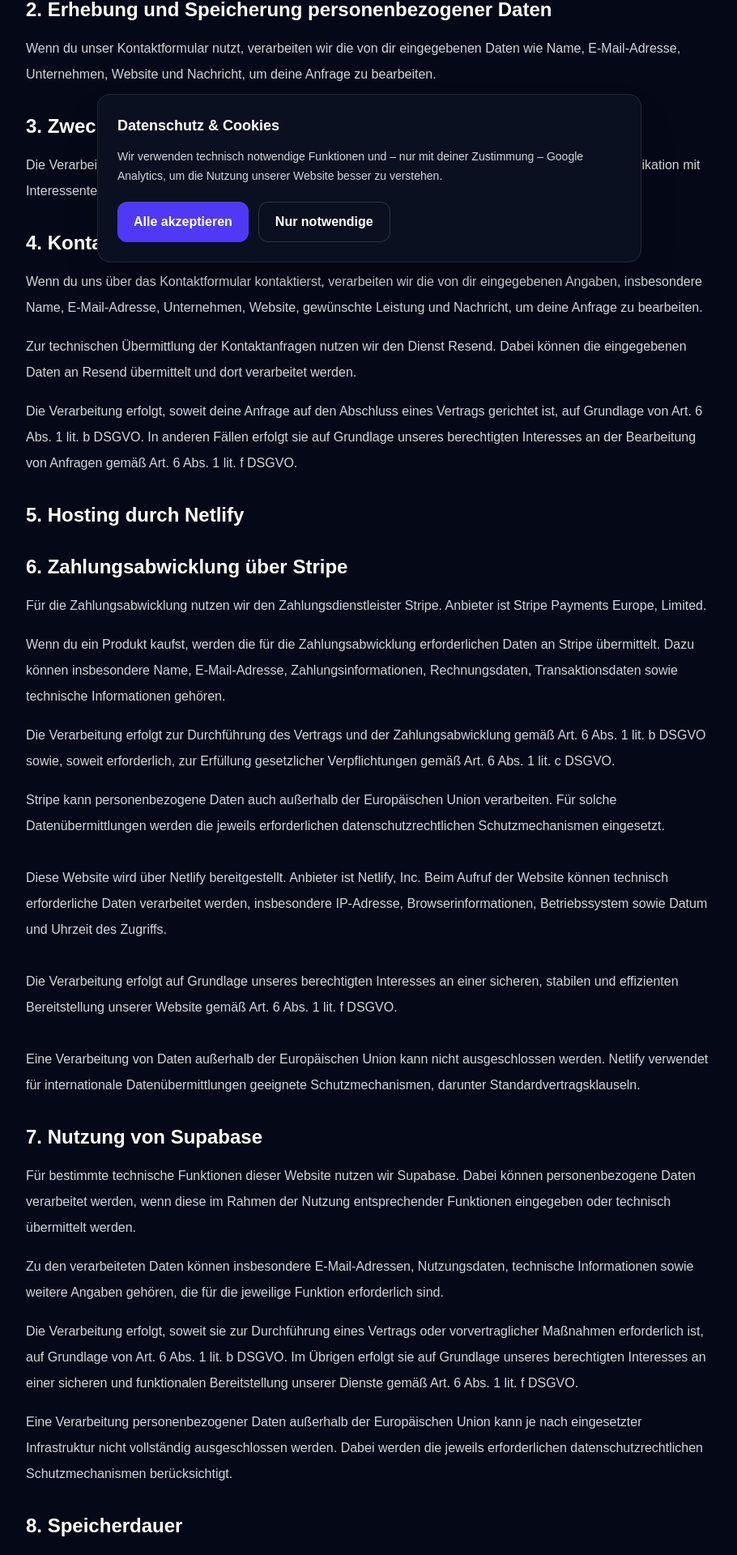
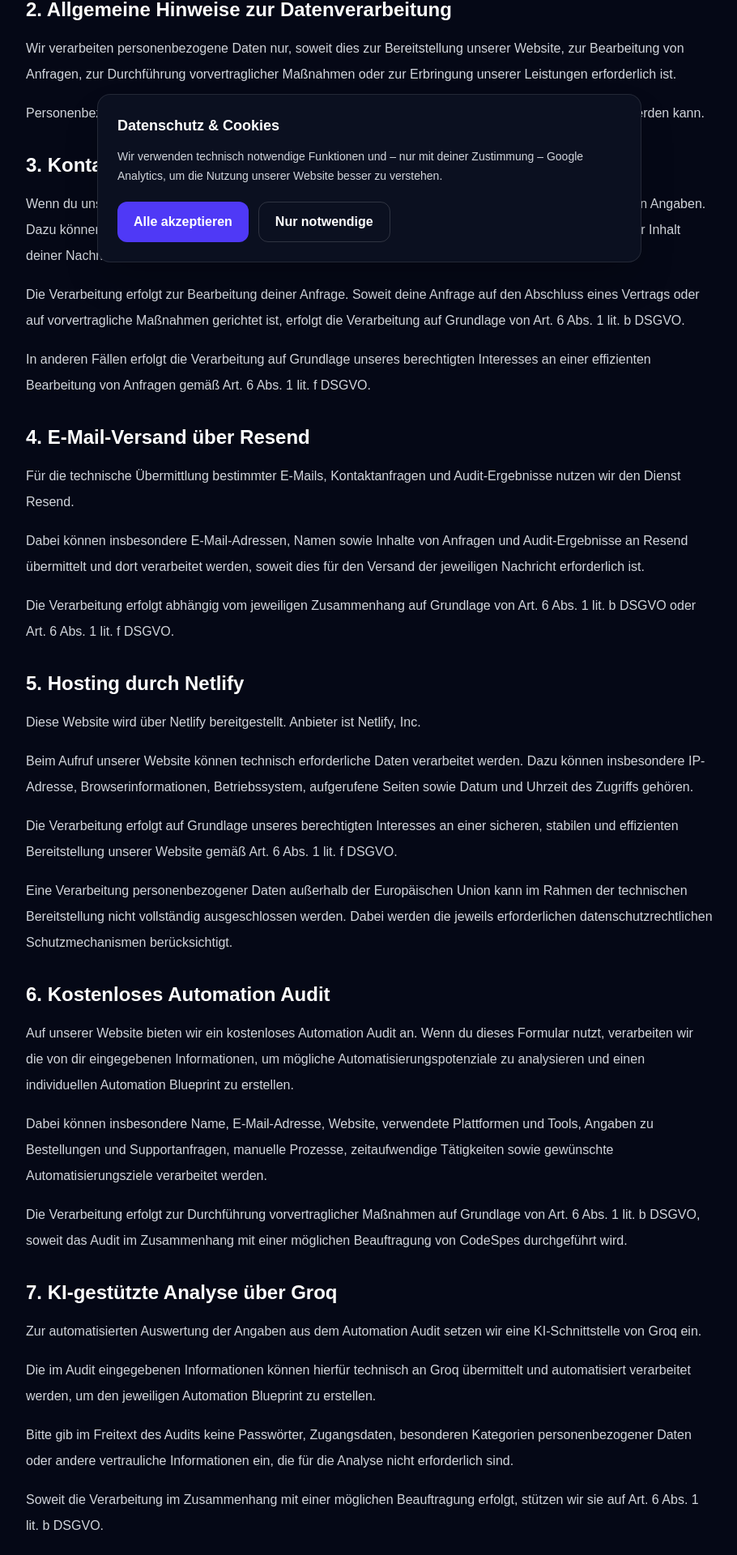
Before and after one commit to ZagFlow44/ZagFlow, a Next.js app: page /datenschutz in a window 1280 px wide. Shown: the part 460-2380 px from the top of the page at 81% size, without its empty margins (184-1094 px from the left). Built offline with nearby package versions, Linux system fonts and the light colour scheme.

Commit message:
Update privacy policy and consent withdrawal

```diff
--- a/app/datenschutz/page.tsx
+++ b/app/datenschutz/page.tsx
@@ -23,6 +23,7 @@ export default function Datenschutz() {
           <h2 className="text-2xl font-semibold text-white">
             1. Verantwortlicher
           </h2>
+
           <p className="mt-4">
             Verantwortlich für die Datenverarbeitung auf dieser Website ist:
             <br />
@@ -40,47 +41,69 @@ export default function Datenschutz() {
 
         <section>
           <h2 className="text-2xl font-semibold text-white">
-              2. Erhebung und Speicherung personenbezogener Daten
+            2. Allgemeine Hinweise zur Datenverarbeitung
           </h2>
+
           <p className="mt-4">
-              Wenn du unser Kontaktformular nutzt, verarbeiten wir die von dir
-              eingegebenen Daten wie Name, E-Mail-Adresse, Unternehmen, Website
-              und Nachricht, um deine Anfrage zu bearbeiten.
+            Wir verarbeiten personenbezogene Daten nur, soweit dies zur
+            Bereitstellung unserer Website, zur Bearbeitung von Anfragen, zur
+            Durchführung vorvertraglicher Maßnahmen oder zur Erbringung unserer
+            Leistungen erforderlich ist.
+          </p>
+
+          <p className="mt-4">
+            Personenbezogene Daten sind alle Informationen, mit denen eine
+            Person direkt oder indirekt identifiziert werden kann.
           </p>
         </section>
 
         <section>
           <h2 className="text-2xl font-semibold text-white">
-              3. Zweck der Verarbeitung
+            3. Kontaktaufnahme und Kontaktformular
           </h2>
+
           <p className="mt-4">
-              Die Verarbeitung erfolgt zur Beantwortung von Anfragen, zur
-              Vorbereitung von Angeboten und zur Kommunikation mit Interessenten.
+            Wenn du uns über das Kontaktformular oder per E-Mail kontaktierst,
+            verarbeiten wir die von dir übermittelten Angaben. Dazu können
+            insbesondere Name, E-Mail-Adresse, Unternehmen, Website, gewünschte
+            Leistung sowie der Inhalt deiner Nachricht gehören.
+          </p>
+
+          <p className="mt-4">
+            Die Verarbeitung erfolgt zur Bearbeitung deiner Anfrage. Soweit
+            deine Anfrage auf den Abschluss eines Vertrags oder auf
+            vorvertragliche Maßnahmen gerichtet ist, erfolgt die Verarbeitung
+            auf Grundlage von Art. 6 Abs. 1 lit. b DSGVO.
+          </p>
+
+          <p className="mt-4">
+            In anderen Fällen erfolgt die Verarbeitung auf Grundlage unseres
+            berechtigten Interesses an einer effizienten Bearbeitung von
+            Anfragen gemäß Art. 6 Abs. 1 lit. f DSGVO.
           </p>
         </section>
 
         <section>
           <h2 className="text-2xl font-semibold text-white">
-    4. Kontaktformular und E-Mail-Versand
+            4. E-Mail-Versand über Resend
           </h2>
 
           <p className="mt-4">
-    Wenn du uns über das Kontaktformular kontaktierst, verarbeiten wir die von
-    dir eingegebenen Angaben, insbesondere Name, E-Mail-Adresse, Unternehmen,
-    Website, gewünschte Leistung und Nachricht, um deine Anfrage zu bearbeiten.
+            Für die technische Übermittlung bestimmter E-Mails,
+            Kontaktanfragen und Audit-Ergebnisse nutzen wir den Dienst Resend.
           </p>
 
           <p className="mt-4">
-    Zur technischen Übermittlung der Kontaktanfragen nutzen wir den Dienst
-    Resend. Dabei können die eingegebenen Daten an Resend übermittelt und dort
-    verarbeitet werden.
+            Dabei können insbesondere E-Mail-Adressen, Namen sowie Inhalte von
+            Anfragen und Audit-Ergebnisse an Resend übermittelt und dort
+            verarbeitet werden, soweit dies für den Versand der jeweiligen
+            Nachricht erforderlich ist.
           </p>
 
           <p className="mt-4">
-    Die Verarbeitung erfolgt, soweit deine Anfrage auf den Abschluss eines
-    Vertrags gerichtet ist, auf Grundlage von Art. 6 Abs. 1 lit. b DSGVO.
-    In anderen Fällen erfolgt sie auf Grundlage unseres berechtigten Interesses
-    an der Bearbeitung von Anfragen gemäß Art. 6 Abs. 1 lit. f DSGVO.
+            Die Verarbeitung erfolgt abhängig vom jeweiligen Zusammenhang auf
+            Grundlage von Art. 6 Abs. 1 lit. b DSGVO oder Art. 6 Abs. 1 lit. f
+            DSGVO.
           </p>
         </section>
 
@@ -89,125 +112,308 @@ export default function Datenschutz() {
             5. Hosting durch Netlify
           </h2>
 
+          <p className="mt-4">
+            Diese Website wird über Netlify bereitgestellt. Anbieter ist
+            Netlify, Inc.
+          </p>
 
+          <p className="mt-4">
+            Beim Aufruf unserer Website können technisch erforderliche Daten
+            verarbeitet werden. Dazu können insbesondere IP-Adresse,
+            Browserinformationen, Betriebssystem, aufgerufene Seiten sowie
+            Datum und Uhrzeit des Zugriffs gehören.
+          </p>
+
+          <p className="mt-4">
+            Die Verarbeitung erfolgt auf Grundlage unseres berechtigten
+            Interesses an einer sicheren, stabilen und effizienten
+            Bereitstellung unserer Website gemäß Art. 6 Abs. 1 lit. f DSGVO.
+          </p>
+
+          <p className="mt-4">
+            Eine Verarbeitung personenbezogener Daten außerhalb der
+            Europäischen Union kann im Rahmen der technischen Bereitstellung
+            nicht vollständig ausgeschlossen werden. Dabei werden die jeweils
+            erforderlichen datenschutzrechtlichen Schutzmechanismen
+            berücksichtigt.
+          </p>
         </section>
 
         <section>
           <h2 className="text-2xl font-semibold text-white">
-    6. Zahlungsabwicklung über Stripe
+            6. Kostenloses Automation Audit
           </h2>
 
           <p className="mt-4">
-    Für die Zahlungsabwicklung nutzen wir den Zahlungsdienstleister Stripe.
-    Anbieter ist Stripe Payments Europe, Limited.
+            Auf unserer Website bieten wir ein kostenloses Automation Audit an.
+            Wenn du dieses Formular nutzt, verarbeiten wir die von dir
+            eingegebenen Informationen, um mögliche
+            Automatisierungspotenziale zu analysieren und einen individuellen
+            Automation Blueprint zu erstellen.
           </p>
 
           <p className="mt-4">
-    Wenn du ein Produkt kaufst, werden die für die Zahlungsabwicklung
-    erforderlichen Daten an Stripe übermittelt. Dazu können insbesondere
-    Name, E-Mail-Adresse, Zahlungsinformationen, Rechnungsdaten,
-    Transaktionsdaten sowie technische Informationen gehören.
+            Dabei können insbesondere Name, E-Mail-Adresse, Website,
+            verwendete Plattformen und Tools, Angaben zu Bestellungen und
+            Supportanfragen, manuelle Prozesse, zeitaufwendige Tätigkeiten
+            sowie gewünschte Automatisierungsziele verarbeitet werden.
           </p>
 
           <p className="mt-4">
-    Die Verarbeitung erfolgt zur Durchführung des Vertrags und der
-    Zahlungsabwicklung gemäß Art. 6 Abs. 1 lit. b DSGVO sowie, soweit
-    erforderlich, zur Erfüllung gesetzlicher Verpflichtungen gemäß
-    Art. 6 Abs. 1 lit. c DSGVO.
+            Die Verarbeitung erfolgt zur Durchführung vorvertraglicher
+            Maßnahmen auf Grundlage von Art. 6 Abs. 1 lit. b DSGVO, soweit das
+            Audit im Zusammenhang mit einer möglichen Beauftragung von
+            CodeSpes durchgeführt wird.
+          </p>
+        </section>
+
+        <section>
+          <h2 className="text-2xl font-semibold text-white">
+            7. KI-gestützte Analyse über Groq
+          </h2>
+
+          <p className="mt-4">
+            Zur automatisierten Auswertung der Angaben aus dem Automation Audit
+            setzen wir eine KI-Schnittstelle von Groq ein.
           </p>
 
           <p className="mt-4">
-    Stripe kann personenbezogene Daten auch außerhalb der Europäischen Union
-    verarbeiten. Für solche Datenübermittlungen werden die jeweils
-    erforderlichen datenschutzrechtlichen Schutzmechanismen eingesetzt.
+            Die im Audit eingegebenen Informationen können hierfür technisch an
+            Groq übermittelt und automatisiert verarbeitet werden, um den
+            jeweiligen Automation Blueprint zu erstellen.
+          </p>
+
+          <p className="mt-4">
+            Bitte gib im Freitext des Audits keine Passwörter, Zugangsdaten,
+            besonderen Kategorien personenbezogener Daten oder andere
+            vertrauliche Informationen ein, die für die Analyse nicht
+            erforderlich sind.
+          </p>
+
+          <p className="mt-4">
+            Soweit die Verarbeitung im Zusammenhang mit einer möglichen
+            Beauftragung erfolgt, stützen wir sie auf Art. 6 Abs. 1 lit. b
+            DSGVO.
           </p>
         </section>
 
+        <section>
+          <h2 className="text-2xl font-semibold text-white">
+            8. Nutzung von Supabase
+          </h2>
+
           <p className="mt-4">
-    Diese Website wird über Netlify bereitgestellt. Anbieter ist Netlify, Inc.
-    Beim Aufruf der Website können technisch erforderliche Daten verarbeitet
-    werden, insbesondere IP-Adresse, Browserinformationen, Betriebssystem sowie
-    Datum und Uhrzeit des Zugriffs.
+            Für die Speicherung und technische Verarbeitung bestimmter Daten
+            nutzen wir Supabase.
           </p>
 
           <p className="mt-4">
-    Die Verarbeitung erfolgt auf Grundlage unseres berechtigten Interesses an
-    einer sicheren, stabilen und effizienten Bereitstellung unserer Website
+            Dabei können insbesondere die im Automation Audit angegebenen
+            Informationen, Kontaktdaten, technische Informationen sowie der
+            daraus generierte Automation Blueprint gespeichert werden.
+          </p>
+
+          <p className="mt-4">
+            Die Verarbeitung erfolgt, soweit sie zur Durchführung
+            vorvertraglicher Maßnahmen oder eines Vertrags erforderlich ist,
+            auf Grundlage von Art. 6 Abs. 1 lit. b DSGVO.
+          </p>
+
+          <p className="mt-4">
+            Im Übrigen erfolgt sie auf Grundlage unseres berechtigten Interesses
+            an einer sicheren und funktionalen Bereitstellung unserer Dienste
             gemäß Art. 6 Abs. 1 lit. f DSGVO.
           </p>
 
           <p className="mt-4">
-    Eine Verarbeitung von Daten außerhalb der Europäischen Union kann nicht
-    ausgeschlossen werden. Netlify verwendet für internationale
-    Datenübermittlungen geeignete Schutzmechanismen, darunter
-    Standardvertragsklauseln.
-  </p>
-
-
-
-
-<section>
-  <h2 className="text-2xl font-semibold text-white">
-    7. Nutzung von Supabase
-  </h2>
-
-  <p className="mt-4">
-    Für bestimmte technische Funktionen dieser Website nutzen wir Supabase.
-    Dabei können personenbezogene Daten verarbeitet werden, wenn diese im
-    Rahmen der Nutzung entsprechender Funktionen eingegeben oder technisch
-    übermittelt werden.
-  </p>
-
-  <p className="mt-4">
-    Zu den verarbeiteten Daten können insbesondere E-Mail-Adressen,
-    Nutzungsdaten, technische Informationen sowie weitere Angaben gehören,
-    die für die jeweilige Funktion erforderlich sind.
-  </p>
-
-  <p className="mt-4">
-    Die Verarbeitung erfolgt, soweit sie zur Durchführung eines Vertrags oder
-    vorvertraglicher Maßnahmen erforderlich ist, auf Grundlage von Art. 6
-    Abs. 1 lit. b DSGVO. Im Übrigen erfolgt sie auf Grundlage unseres
-    berechtigten Interesses an einer sicheren und funktionalen Bereitstellung
-    unserer Dienste gemäß Art. 6 Abs. 1 lit. f DSGVO.
-  </p>
-
-  <p className="mt-4">
-    Eine Verarbeitung personenbezogener Daten außerhalb der Europäischen Union
-    kann je nach eingesetzter Infrastruktur nicht vollständig ausgeschlossen
-    werden. Dabei werden die jeweils erforderlichen datenschutzrechtlichen
+            Eine Verarbeitung personenbezogener Daten außerhalb der
+            Europäischen Union kann abhängig von der eingesetzten technischen
+            Infrastruktur nicht vollständig ausgeschlossen werden. Dabei werden
+            die jeweils erforderlichen datenschutzrechtlichen
             Schutzmechanismen berücksichtigt.
           </p>
         </section>
 
         <section>
           <h2 className="text-2xl font-semibold text-white">
-    8. Speicherdauer
+            9. Zahlungsabwicklung über Stripe
           </h2>
 
           <p className="mt-4">
-    Personenbezogene Daten werden nur so lange gespeichert, wie dies für die
-    Bearbeitung deiner Anfrage erforderlich ist. Eine längere Speicherung kann
-    erfolgen, wenn gesetzliche Aufbewahrungspflichten bestehen.
+            Für die Zahlungsabwicklung beim Kauf unserer digitalen Produkte,
+            Automatisierungs-Workflows und sonstigen kostenpflichtigen
+            Leistungen nutzen wir den Zahlungsdienstleister Stripe.
+          </p>
+
+          <p className="mt-4">
+            Anbieter für Kunden im Europäischen Wirtschaftsraum ist Stripe
+            Payments Europe, Limited.
+          </p>
+
+          <p className="mt-4">
+            Wenn du einen kostenpflichtigen Workflow oder eine andere
+            kostenpflichtige Leistung über unsere Website erwirbst, werden die
+            für die Zahlungsabwicklung erforderlichen Daten an Stripe
+            übermittelt.
+          </p>
+
+          <p className="mt-4">
+            Dazu können insbesondere Name, E-Mail-Adresse,
+            Rechnungsinformationen, Zahlungsinformationen, Transaktionsdaten
+            sowie technische Informationen gehören.
+          </p>
+
+          <p className="mt-4">
+            Die Verarbeitung erfolgt zur Durchführung des Vertrags und der
+            Zahlungsabwicklung gemäß Art. 6 Abs. 1 lit. b DSGVO sowie, soweit
+            erforderlich, zur Erfüllung gesetzlicher Verpflichtungen gemäß Art.
+            6 Abs. 1 lit. c DSGVO.
+          </p>
+
+          <p className="mt-4">
+            Stripe kann personenbezogene Daten im Rahmen der
+            Zahlungsabwicklung auch außerhalb der Europäischen Union
+            beziehungsweise des Europäischen Wirtschaftsraums verarbeiten.
+            Dabei kommen die jeweils erforderlichen datenschutzrechtlichen
+            Schutzmechanismen zum Einsatz.
           </p>
         </section>
 
         <section>
           <h2 className="text-2xl font-semibold text-white">
-    9. Deine Rechte
+            10. Cookies und Einwilligungsverwaltung
           </h2>
 
           <p className="mt-4">
-    Du hast im Rahmen der gesetzlichen Voraussetzungen insbesondere das Recht
-    auf Auskunft, Berichtigung, Löschung, Einschränkung der Verarbeitung,
-    Datenübertragbarkeit sowie Widerspruch gegen die Verarbeitung deiner
-    personenbezogenen Daten.
+            Auf unserer Website setzen wir eine Einwilligungsfunktion ein, mit
+            der du entscheiden kannst, ob optionale Analysefunktionen verwendet
+            werden dürfen.
           </p>
 
           <p className="mt-4">
-    Außerdem hast du das Recht, dich bei einer Datenschutz-Aufsichtsbehörde zu
-    beschweren, wenn du der Ansicht bist, dass die Verarbeitung deiner
-    personenbezogenen Daten gegen die DSGVO verstößt.
+            Deine Auswahl wird lokal in deinem Browser gespeichert, damit wir
+            deine Entscheidung bei weiteren Seitenaufrufen berücksichtigen
+            können.
+          </p>
+
+          <p className="mt-4">
+            Wenn du „Nur notwendige“ auswählst, wird Google Analytics nicht
+            geladen. Erst wenn du „Alle akzeptieren“ auswählst, wird die
+            Analysefunktion aktiviert.
+          </p>
+
+          <p className="mt-4">
+            Deine Auswahl kannst du jederzeit über den Link
+            „Cookie-Einstellungen“ im Footer unserer Website erneut aufrufen
+            und ändern.
+          </p>
+        </section>
+
+        <section>
+          <h2 className="text-2xl font-semibold text-white">
+            11. Google Analytics
+          </h2>
+
+          <p className="mt-4">
+            Wir verwenden auf unserer Website Google Analytics, einen
+            Webanalysedienst von Google.
+          </p>
+
+          <p className="mt-4">
+            Google Analytics hilft uns zu verstehen, wie Besucher unsere
+            Website nutzen. Dabei können beispielsweise Informationen über
+            Seitenaufrufe, Interaktionen, verwendete Geräte,
+            Browserinformationen und technische Nutzungsdaten verarbeitet
+            werden.
+          </p>
+
+          <p className="mt-4">
+            Google Analytics wird auf unserer Website ausschließlich aktiviert,
+            wenn du zuvor über unseren Cookie-Banner ausdrücklich zugestimmt
+            hast.
+          </p>
+
+          <p className="mt-4">
+            Rechtsgrundlage für diese Verarbeitung ist deine Einwilligung gemäß
+            Art. 6 Abs. 1 lit. a DSGVO.
+          </p>
+
+          <p className="mt-4">
+            Deine Einwilligung kannst du jederzeit mit Wirkung für die Zukunft
+            über „Cookie-Einstellungen“ im Footer ändern oder widerrufen.
+          </p>
+
+          <p className="mt-4">
+            Im Rahmen der Nutzung von Google Analytics kann eine Verarbeitung
+            von Daten durch Unternehmen der Google-Gruppe sowie eine
+            Übermittlung von Daten in Staaten außerhalb der Europäischen Union
+            nicht vollständig ausgeschlossen werden.
+          </p>
+        </section>
+
+        <section>
+          <h2 className="text-2xl font-semibold text-white">
+            12. Speicherdauer
+          </h2>
+
+          <p className="mt-4">
+            Personenbezogene Daten werden grundsätzlich nur so lange
+            gespeichert, wie dies für den jeweiligen Verarbeitungszweck
+            erforderlich ist.
+          </p>
+
+          <p className="mt-4">
+            Eine längere Speicherung kann erfolgen, wenn gesetzliche
+            Aufbewahrungspflichten bestehen oder Daten zur Geltendmachung,
+            Ausübung oder Verteidigung von Rechtsansprüchen benötigt werden.
+          </p>
+        </section>
+
+        <section>
+          <h2 className="text-2xl font-semibold text-white">
+            13. Widerruf einer Einwilligung
+          </h2>
+
+          <p className="mt-4">
+            Wenn eine Verarbeitung auf deiner Einwilligung beruht, kannst du
+            diese Einwilligung jederzeit mit Wirkung für die Zukunft
+            widerrufen.
+          </p>
+
+          <p className="mt-4">
+            Die Rechtmäßigkeit der bis zum Widerruf erfolgten Verarbeitung wird
+            dadurch nicht berührt.
+          </p>
+        </section>
+
+        <section>
+          <h2 className="text-2xl font-semibold text-white">
+            14. Deine Rechte
+          </h2>
+
+          <p className="mt-4">
+            Du hast im Rahmen der gesetzlichen Voraussetzungen insbesondere das
+            Recht auf Auskunft über deine gespeicherten personenbezogenen
+            Daten, Berichtigung unrichtiger Daten, Löschung, Einschränkung der
+            Verarbeitung, Datenübertragbarkeit sowie Widerspruch gegen
+            bestimmte Verarbeitungen.
+          </p>
+
+          <p className="mt-4">
+            Außerdem hast du das Recht, dich bei einer zuständigen
+            Datenschutz-Aufsichtsbehörde zu beschweren, wenn du der Ansicht
+            bist, dass die Verarbeitung deiner personenbezogenen Daten gegen
+            datenschutzrechtliche Vorschriften verstößt.
+          </p>
+        </section>
+
+        <section>
+          <h2 className="text-2xl font-semibold text-white">
+            15. Stand der Datenschutzerklärung
+          </h2>
+
+          <p className="mt-4">
+            Stand: August 2026
           </p>
         </section>
       </div>
```
Also changed, not shown: components/CookieConsent.tsx (+12 -0 lines). Lines whose indentation alone changed are shown as unchanged.
